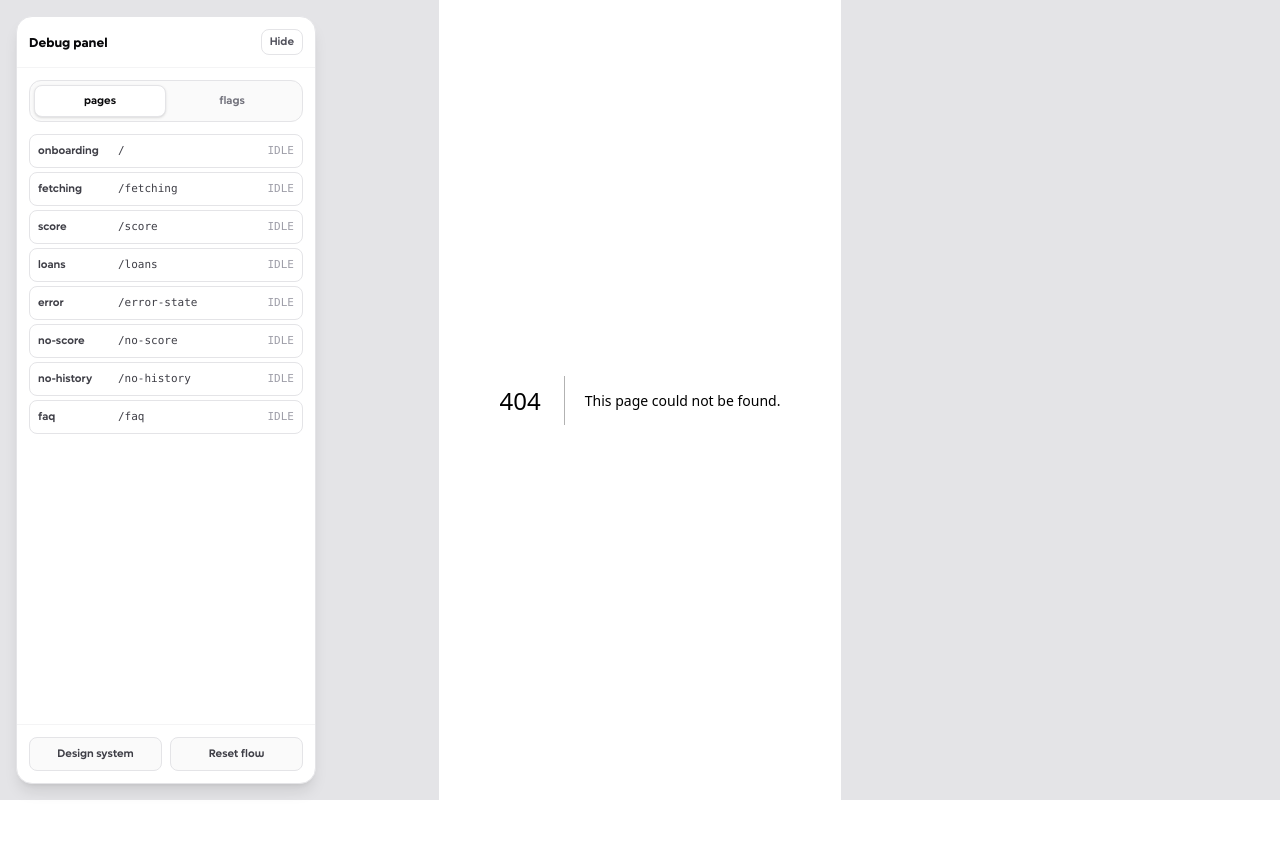
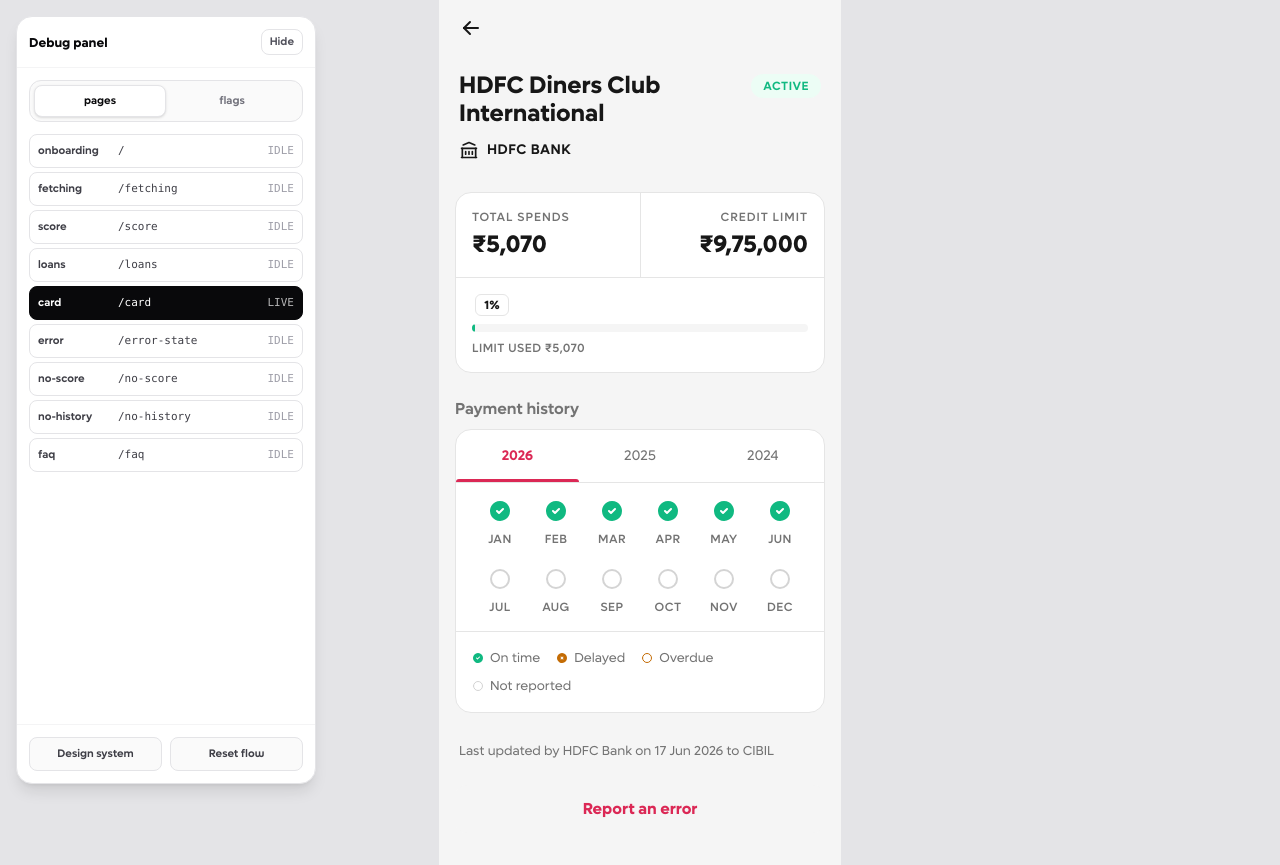
Before and after one commit to jothachil/credit-score-repo, a Next.js app: page /card in a window 1280 px wide. Before the commit this address had no page. Before the commit the page ends 800 px from the top, so only its background shows below. Built offline with nearby package versions, Linux system fonts and the light colour scheme.

Commit message:
Add CardDetail component for displaying credit card information and payment history. Update navigation to include card route in DebugNavigationSidebar. Enhance LoanRow and Loans components to navigate to CardDetail on selection. Update NavBar for transparent background option.

```diff
--- /dev/null
+++ b/app/card/page.js
@@ -0,0 +1,206 @@
+"use client";
+
+import {
+  IconBuildingBank,
+  IconCircle,
+  IconCircleCheckFilled,
+  IconCircleXFilled,
+} from "@tabler/icons-react";
+import { useRouter } from "next/navigation";
+import Button from "../components/Button";
+import NavBar from "../components/NavBar";
+import { Tabs, TabsList, TabsPanel, TabsTab } from "../components/TabsField";
+
+// Mock card detail.
+const CARD = {
+  name: "HDFC Diners Club International",
+  status: "Active",
+  bank: "HDFC Bank",
+  totalSpends: "₹5,070",
+  creditLimit: "₹9,75,000",
+  limitUsedPct: 1,
+  limitUsedAmount: "₹5,070",
+  year: 2026,
+  updatedBy: "HDFC Bank",
+  updatedOn: "17 Jun 2026",
+};
+
+// Payment history — one entry per month. `status` drives the marker.
+const PAYMENT_MONTHS = [
+  { month: "Jan", status: "on-time" },
+  { month: "Feb", status: "on-time" },
+  { month: "Mar", status: "on-time" },
+  { month: "Apr", status: "on-time" },
+  { month: "May", status: "on-time" },
+  { month: "Jun", status: "on-time" },
+  { month: "Jul", status: "not-reported" },
+  { month: "Aug", status: "not-reported" },
+  { month: "Sep", status: "not-reported" },
+  { month: "Oct", status: "not-reported" },
+  { month: "Nov", status: "not-reported" },
+  { month: "Dec", status: "not-reported" },
+];
+
+const LEGEND = [
+  { id: "on-time", label: "On time" },
+  { id: "delayed", label: "Delayed" },
+  { id: "overdue", label: "Overdue" },
+  { id: "not-reported", label: "Not reported" },
+];
+
+const PAYMENT_YEARS = [2026, 2025, 2024];
+
+// Renders the status marker for a month / legend entry.
+function StatusMarker({ status, size = 24 }) {
+  if (status === "on-time") {
+    return (
+      <IconCircleCheckFilled size={size} className="text-content-postive" />
+    );
+  }
+  if (status === "delayed") {
+    return <IconCircleXFilled size={size} className="text-content-warning" />;
+  }
+  if (status === "overdue") {
+    return (
+      <IconCircle size={size} stroke={2} className="text-content-warning" />
+    );
+  }
+  // not-reported
+  return (
+    <IconCircle size={size} stroke={2} className="text-content-tertiary" />
+  );
+}
+
+export default function CardDetail() {
+  const router = useRouter();
+
+  return (
+    <div className="flex flex-1 flex-col bg-background-secondary">
+      <NavBar backHref="/score" border={false} transparent />
+
+      <div className="flex flex-col gap-6 px-4 pt-2 pb-8">
+        {/* Identity */}
+        <div className="flex flex-col gap-3 px-1 py-2">
+          <div className="flex items-start justify-between gap-4">
+            <h1 className="text-xl leading-7 font-bold text-content-primary">
+              {CARD.name}
+            </h1>
+            <span className="mt-0.5 shrink-0 rounded-full bg-background-light-postive px-3 py-1 text-[12px] leading-4 font-semibold tracking-[0.5px] text-content-postive uppercase">
+              {CARD.status}
+            </span>
+          </div>
+
+          <div className="flex items-center gap-2">
+            <IconBuildingBank
+              size={20}
+              stroke={2}
+              className="text-content-primary"
+            />
+            <span className="text-[14px] leading-5 font-semibold tracking-[0.5px] text-content-primary uppercase">
+              {CARD.bank}
+            </span>
+          </div>
+        </div>
+
+        {/* Summary — spends & utilization */}
+        <div className="flex flex-col rounded-2xl border border-border-primary bg-background-primary">
+          <div className="flex items-stretch">
+            <div className="flex flex-1 flex-col gap-1 border-r border-border-primary p-4">
+              <span className="text-[12px] leading-4 font-medium tracking-[1px] text-content-secondary uppercase">
+                Total spends
+              </span>
+              <span className="text-xl leading-8 font-bold text-content-primary">
+                {CARD.totalSpends}
+              </span>
+            </div>
+            <div className="flex flex-1 flex-col items-end gap-1 p-4">
+              <span className="text-[12px] leading-4 font-medium tracking-[1px] text-content-secondary uppercase">
+                Credit limit
+              </span>
+              <span className="text-xl leading-8 font-bold text-content-primary">
+                {CARD.creditLimit}
+              </span>
+            </div>
+          </div>
+
+          <div className="flex flex-col gap-2 border-t border-border-primary p-4">
+            <span
+              className="w-fit rounded-md border border-border-primary px-2 py-0.5 text-[12px] leading-4 font-bold text-content-primary"
+              style={{ marginLeft: `${CARD.limitUsedPct}%` }}
+            >
+              {CARD.limitUsedPct}%
+            </span>
+            <div className="h-2 w-full overflow-hidden rounded-full bg-background-secondary">
+              <div
+                className="h-full rounded-full bg-background-postive"
+                style={{ width: `${Math.max(CARD.limitUsedPct, 1)}%` }}
+              />
+            </div>
+            <span className="text-[12px] leading-4 font-medium tracking-[0.5px] text-content-secondary uppercase">
+              Limit used {CARD.limitUsedAmount}
+            </span>
+          </div>
+        </div>
+
+        {/* Payment history */}
+        <section className="flex flex-col gap-2">
+          <h2 className="text-sm leading-6 font-semibold text-content-secondary">
+            Payment history
+          </h2>
+          <div className="flex flex-col rounded-2xl border border-border-primary bg-background-primary">
+            <Tabs defaultValue={String(CARD.year)} className="flex flex-col">
+              <TabsList>
+                {PAYMENT_YEARS.map((year) => (
+                  <TabsTab
+                    key={year}
+                    value={String(year)}
+                    className="flex-1 text-center"
+                  >
+                    {year}
+                  </TabsTab>
+                ))}
+              </TabsList>
+
+              {PAYMENT_YEARS.map((year) => (
+                <TabsPanel key={year} value={String(year)} className="p-4">
+                  <div className="grid grid-cols-6 gap-y-5">
+                    {PAYMENT_MONTHS.map(({ month, status }) => (
+                      <div
+                        key={month}
+                        className="flex flex-col items-center gap-2"
+                      >
+                        <StatusMarker status={status} />
+                        <span className="text-[12px] leading-4 font-medium tracking-[0.5px] text-content-secondary uppercase">
+                          {month}
+                        </span>
+                      </div>
+                    ))}
+                  </div>
+                </TabsPanel>
+              ))}
+            </Tabs>
+
+            <div className="flex flex-wrap items-center gap-x-4 gap-y-2 border-t border-border-primary p-4">
+              {LEGEND.map(({ id, label }) => (
+                <span key={id} className="flex items-center gap-1.5">
+                  <StatusMarker status={id} size={12} />
+                  <span className="text-[13px] leading-5 text-content-secondary">
+                    {label}
+                  </span>
+                </span>
+              ))}
+            </div>
+          </div>
+        </section>
+
+        {/* Footer */}
+        <p className="px-1 pt-1 text-[13px] leading-5 text-content-secondary">
+          Last updated by {CARD.updatedBy} on {CARD.updatedOn} to CIBIL
+        </p>
+        <Button variant="secondary" onClick={() => router.push("/error-state")}>
+          Report an error
+        </Button>
+      </div>
+    </div>
+  );
+}
--- a/app/components/DebugNavigationSidebar.js
+++ b/app/components/DebugNavigationSidebar.js
@@ -25,6 +25,10 @@
   {
     id: "loans",
     path: "/loans",
+  },
+  {
+    id: "card",
+    path: "/card",
   },
   {
     id: "error",
--- a/app/components/LoanRow.js
+++ b/app/components/LoanRow.js
@@ -15,10 +15,12 @@
   tone,
   large,
   last,
+  onClick,
 }) {
   return (
     <button
       type="button"
+      onClick={onClick}
       className={`flex w-full cursor-pointer items-center justify-between gap-3 px-4 py-3 text-left transition-colors hover:bg-background-secondary ${
         last ? "" : "border-b border-border-primary"
       }`}
--- a/app/components/NavBar.js
+++ b/app/components/NavBar.js
@@ -12,14 +12,15 @@
  * Pass `backHref` to navigate to a specific route, or omit it to go back in
  * history. Sticks to the top of the mobile frame. Set `border={false}` to drop
  * the bottom divider (e.g. when the bar sits directly above tabs that already
- * carry one). Set `inverse` for a transparent bar with white controls, to
- * overlay a dark surface (e.g. the score hero). Omit `title` for a back-only
- * bar.
+ * carry one). Set `transparent` to remove the bar background, or `inverse` for
+ * a transparent bar with white controls over a dark surface (e.g. the score
+ * hero). Omit `title` for a back-only bar.
  */
 export default function NavBar({
   title,
   backHref,
   border = true,
+  transparent = false,
   inverse = false,
 }) {
   const router = useRouter();
@@ -33,7 +34,7 @@
   return (
     <header
       className={`sticky top-0 z-10 flex items-center gap-4 px-5 pt-[calc(1rem+env(safe-area-inset-top))] pb-4 ${
-        inverse ? "" : "bg-background-primary"
+        inverse || transparent ? "" : "bg-background-primary"
       } ${border ? "border-b border-border-primary" : ""}`}
     >
       {backHref ? (
--- a/app/loans/page.js
+++ b/app/loans/page.js
@@ -1,6 +1,7 @@
 "use client";
 
 import { IconCreditCard, IconHome } from "@tabler/icons-react";
+import { useRouter } from "next/navigation";
 import { useState } from "react";
 import LoanRow from "../components/LoanRow";
 import NavBar from "../components/NavBar";
@@ -36,17 +37,23 @@
   },
 ];
 
-function LoanList({ loans }) {
+function LoanList({ loans, onSelect }) {
   return (
     <div className="overflow-hidden rounded-2xl border border-border-primary bg-background-primary py-1">
       {loans.map((loan, i) => (
-        <LoanRow key={loan.id} {...loan} last={i === loans.length - 1} />
+        <LoanRow
+          key={loan.id}
+          {...loan}
+          last={i === loans.length - 1}
+          onClick={() => onSelect(loan)}
+        />
       ))}
     </div>
   );
 }
 
 export default function Loans() {
+  const router = useRouter();
   const [tab, setTab] = useState("active");
 
   return (
@@ -67,10 +74,16 @@
         </div>
 
         <TabsPanel value="active" className="px-4">
-          <LoanList loans={ACTIVE_LOANS} />
+          <LoanList
+            loans={ACTIVE_LOANS}
+            onSelect={() => router.push("/card")}
+          />
         </TabsPanel>
         <TabsPanel value="closed" className="px-4">
-          <LoanList loans={CLOSED_LOANS} />
+          <LoanList
+            loans={CLOSED_LOANS}
+            onSelect={() => router.push("/card")}
+          />
         </TabsPanel>
       </Tabs>
     </div>
--- a/app/score/page.js
+++ b/app/score/page.js
@@ -633,6 +633,7 @@
               detail="₹64,000 · Card EMI"
               status="Active"
               tone="positive"
+              onClick={() => router.push("/card")}
             />
             <LoanRow
               icon={IconCreditCard}
@@ -640,6 +641,7 @@
               detail="₹64,000 · Card EMI"
               status="Active"
               tone="positive"
+              onClick={() => router.push("/card")}
               last
             />
           </div>
```
